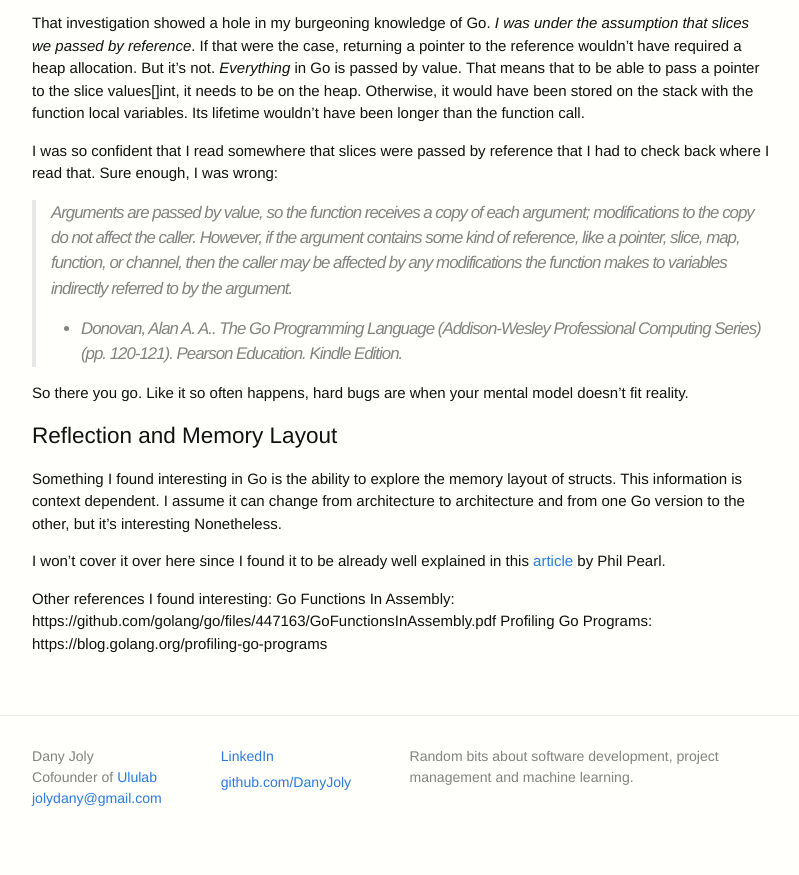
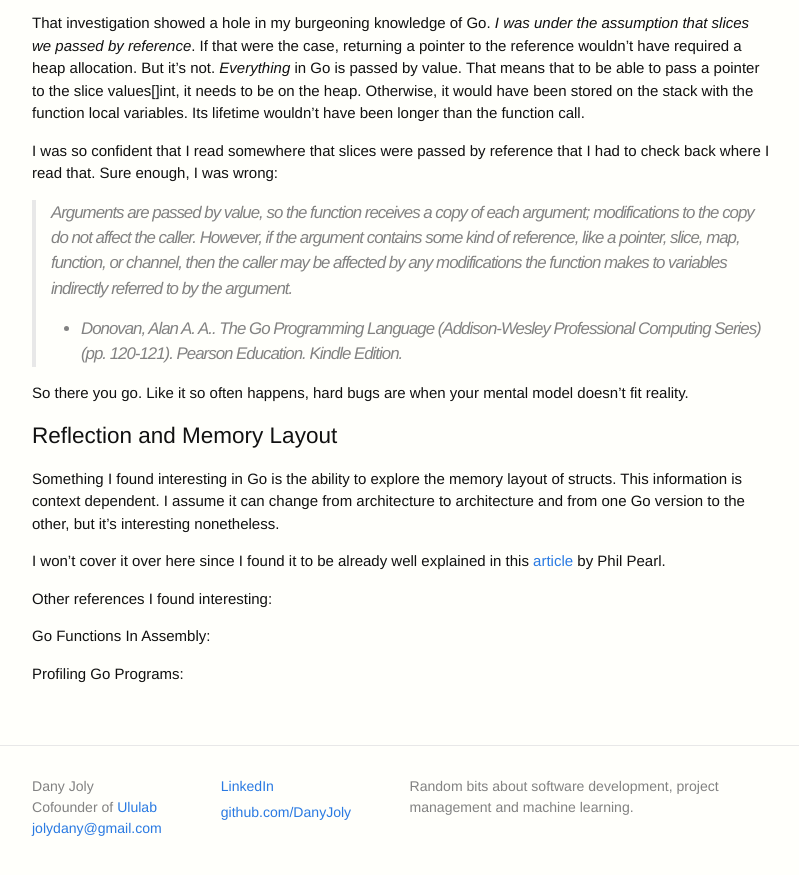
Before and after one commit to DanyJoly/danyjoly.github.io, a Jekyll site: the page built from _posts/2018-03-10-debugging-tools-for-the-go-programming-language.md, in a window 1280 px wide and 900 px high, scrolled down 4368 px. Shown: the top 875 px of the window, without its empty margins (238-1037 px from the left). Built offline with Jekyll 4.4.1, drawn with Linux system fonts in a browser that asks for light colours; comment, search, counter and statistics services are not loaded.

Commit message:
Small layout issues in debugging Go.

```diff
--- a/_posts/2018-03-10-debugging-tools-for-the-go-programming-language.md
+++ b/_posts/2018-03-10-debugging-tools-for-the-go-programming-language.md
@@ -213,10 +213,12 @@
 
 # Reflection and Memory Layout
 
-Something I found interesting in Go is the ability to explore the memory layout of structs. This information is context dependent. I assume it can change from architecture to architecture and from one Go version to the other, but it's interesting Nonetheless.
+Something I found interesting in Go is the ability to explore the memory layout of structs. This information is context dependent. I assume it can change from architecture to architecture and from one Go version to the other, but it's interesting nonetheless.
 
 I won't cover it over here since I found it to be already well explained in this [article](https://syslog.ravelin.com/go-and-memory-layout-6ef30c730d51) by Phil Pearl.
 
 Other references I found interesting:
-Go Functions In Assembly: https://github.com/golang/go/files/447163/GoFunctionsInAssembly.pdf
-Profiling Go Programs: https://blog.golang.org/profiling-go-programs
+
+Go Functions In Assembly: [](https://github.com/golang/go/files/447163/GoFunctionsInAssembly.pdf)
+
+Profiling Go Programs: [](https://blog.golang.org/profiling-go-programs)
```
